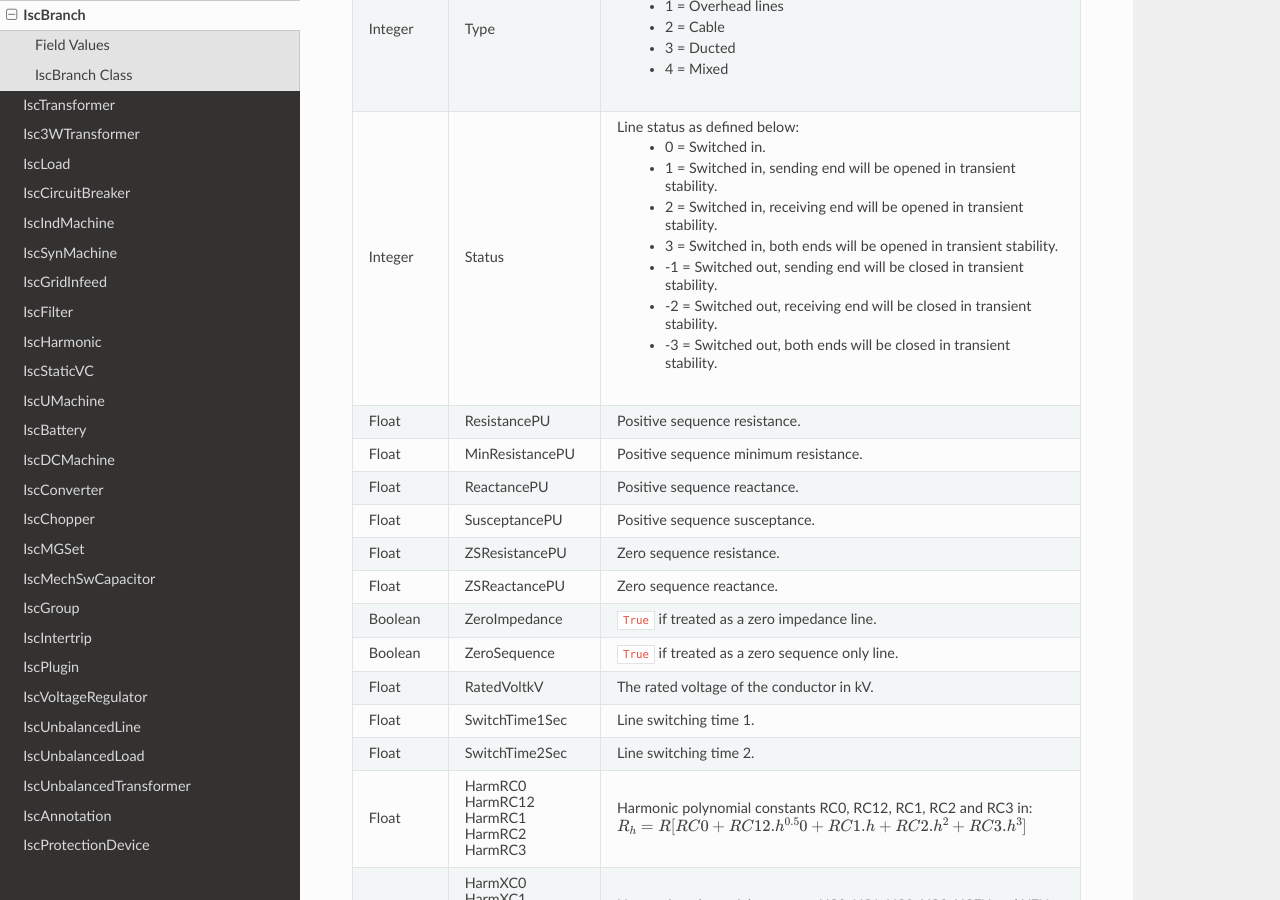
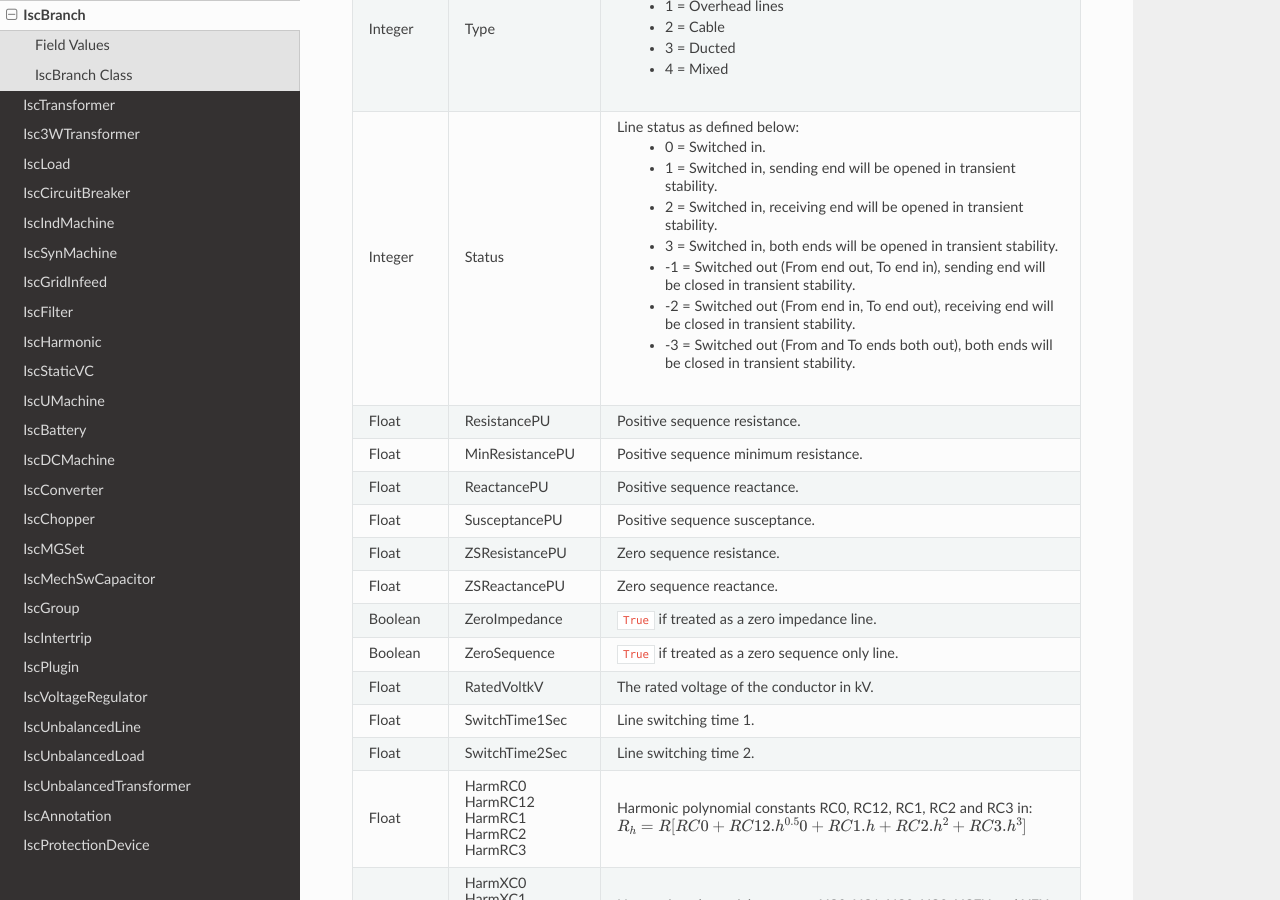
Before and after one commit to TNEI-Services/IPSA, a Sphinx documentation site: the page built from docs/IscBranch.rst, in a window 1280 px wide and 900 px high, scrolled down 679 px. Built offline with Sphinx 7.4.7 and the Read the Docs theme 3.1.0, drawn with Linux system fonts in a browser that asks for light colours.

Commit message:
testing change (update branch status description)
This description matches the From/To in/out status as shown in the UI.

```diff
--- a/docs/IscBranch.rst
+++ b/docs/IscBranch.rst
@@ -52,9 +52,9 @@ Field Values
         - 1 = Switched in, sending end will be opened in transient stability.
         - 2 = Switched in, receiving end will be opened in transient stability.
         - 3 = Switched in, both ends will be opened in transient stability.
-        - -1 = Switched out, sending end will be closed in transient stability.
-        - -2 = Switched out, receiving end will be closed in transient stability.
-        - -3 = Switched out, both ends will be closed in transient stability.
+        - -1 = Switched out (From end out, To end in), sending end will be closed in transient stability.
+        - -2 = Switched out (From end in, To end out), receiving end will be closed in transient stability.
+        - -3 = Switched out (From and To ends both out), both ends will be closed in transient stability.
    * - Float
      - ResistancePU
      - Positive sequence resistance.
```
